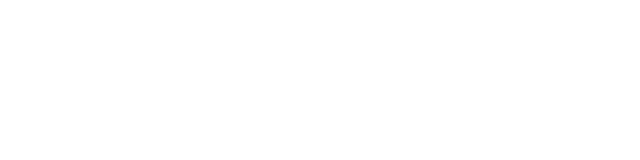
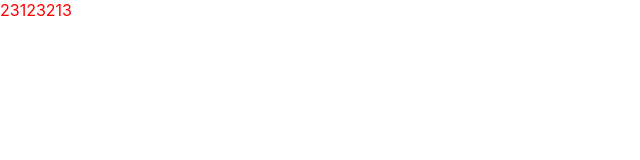
Before and after one commit to dbjtech/monitoring-task-platform-frontend, a React (Create React App) app: page / in a window 1280 px wide. Shown: the top 160 px of the page, without its empty margins (0-640 px from the left). Built offline with nearby package versions, Linux system fonts and the light colour scheme.

Commit message:
feat: init settings

```diff
--- a/package.json
+++ b/package.json
@@ -13,6 +13,8 @@
     "ahooks": "^3.7.4",
     "craco-alias": "^3.0.1",
     "craco-less": "^2.0.0",
+    "http-proxy-middleware": "2.0.6",
+    "less": "^4.1.3",
     "react": "^18.2.0",
     "react-dom": "^18.2.0",
     "react-scripts": "5.0.1",
@@ -50,7 +52,8 @@
     "eslint-config-prettier": "^8.6.0",
     "husky": "^8.0.3",
     "lint-staged": "^13.1.1",
-    "prettier": "2.8.3"
+    "prettier": "2.8.3",
+    "http-proxy-middleware": "2.0.6"
   },
   "husky": {
     "hooks": {
--- a/src/App.less
+++ b/src/App.less
@@ -0,0 +1,5 @@
+@import './styles/index.less';
+
+div{
+  color: red;
+}
--- a/src/App.tsx
+++ b/src/App.tsx
@@ -2,7 +2,7 @@ import React from 'react'
 import './App.less'
 
 function App() {
-	return <div className='App'></div>
+	return <div className='App'>23123213</div>
 }
 
 export default App
--- a/src/styles/index.less
+++ b/src/styles/index.less
@@ -1,3 +1,3 @@
-@import 'reset';
-@import 'common';
-@import 'mixin';
+@import './reset.less';
+@import './common.less';
+@import './mixin.less';
```
Also changed, not shown: 1 other file (tests, documents, lock files or other folders).
